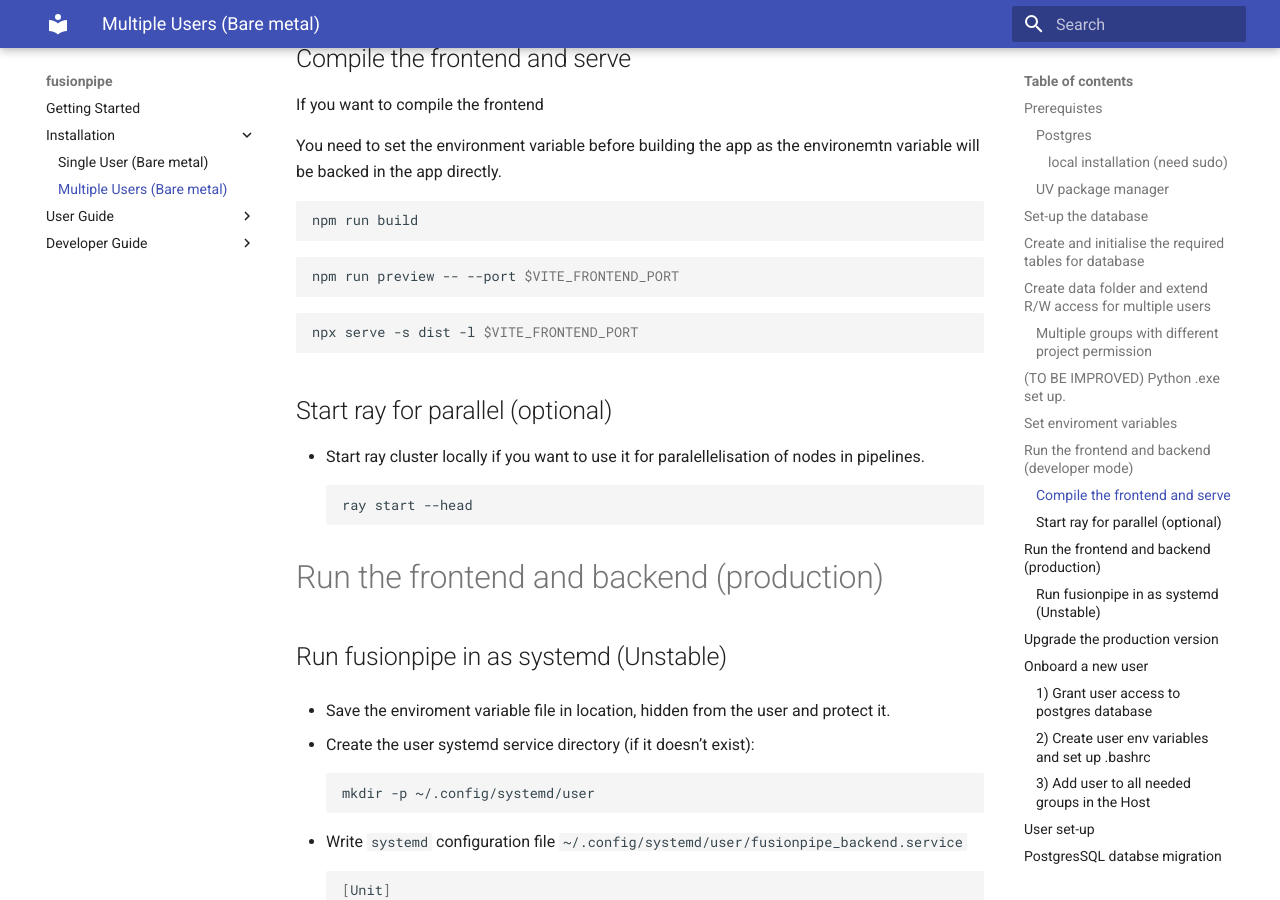
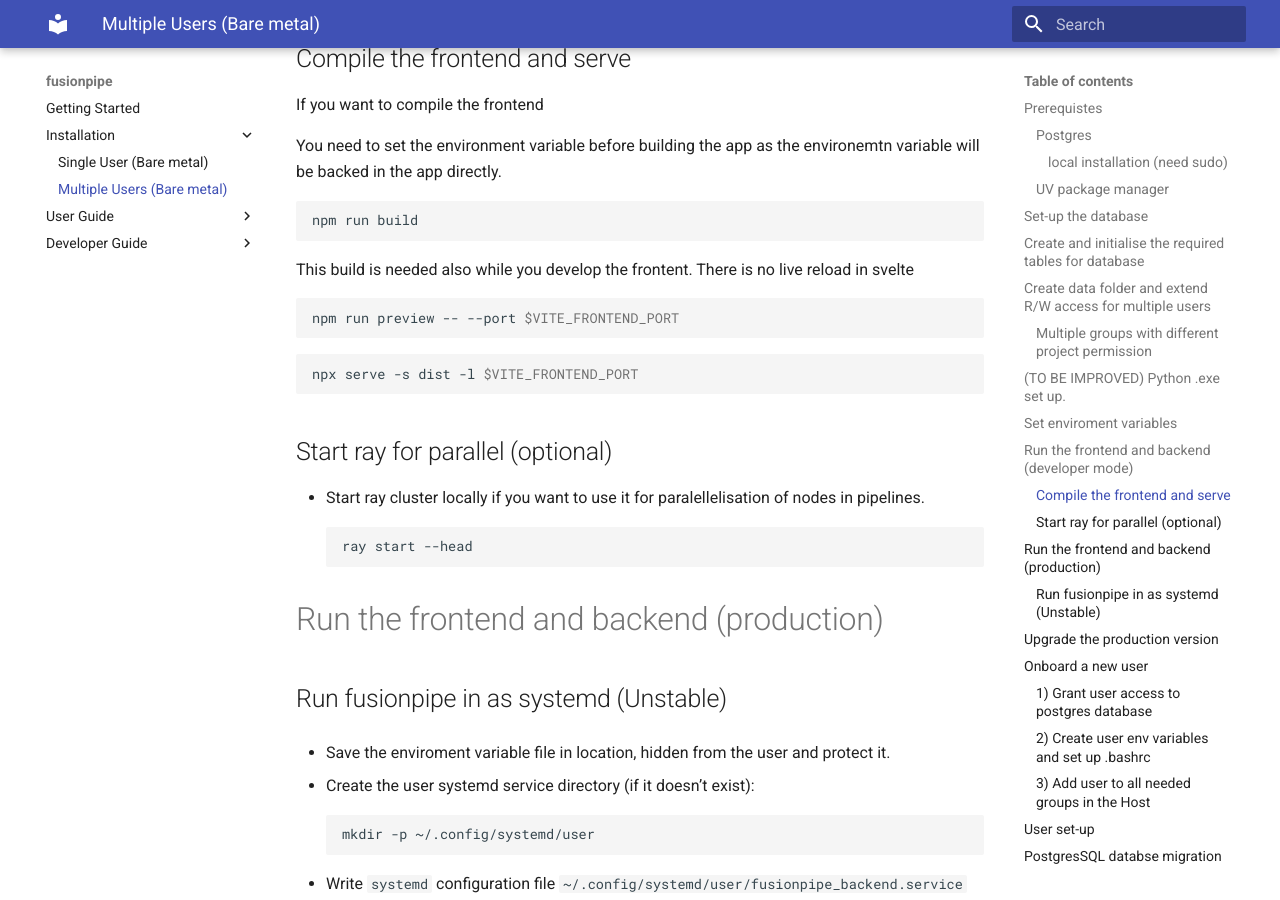
Before and after one commit to francescocarpanese/fusionpipe, an MkDocs documentation site: the page built from docs/docs/dev_maintainer_guide.md, in a window 1280 px wide and 900 px high, scrolled down 8876 px. Built offline with MkDocs 1.6.1 and Material for MkDocs 9.7.7, drawn with Linux system fonts in a browser that asks for light colours; the version menu is left out.

Commit message:
little note on the documentation

````diff
--- a/docs/docs/dev_maintainer_guide.md
+++ b/docs/docs/dev_maintainer_guide.md
@@ -329,6 +329,7 @@
 ```bash
 npm run build
 ```
+This build is needed also while you develop the frontent. There is no live reload in svelte
 
 ```bash
 npm run preview -- --port $VITE_FRONTEND_PORT
````
